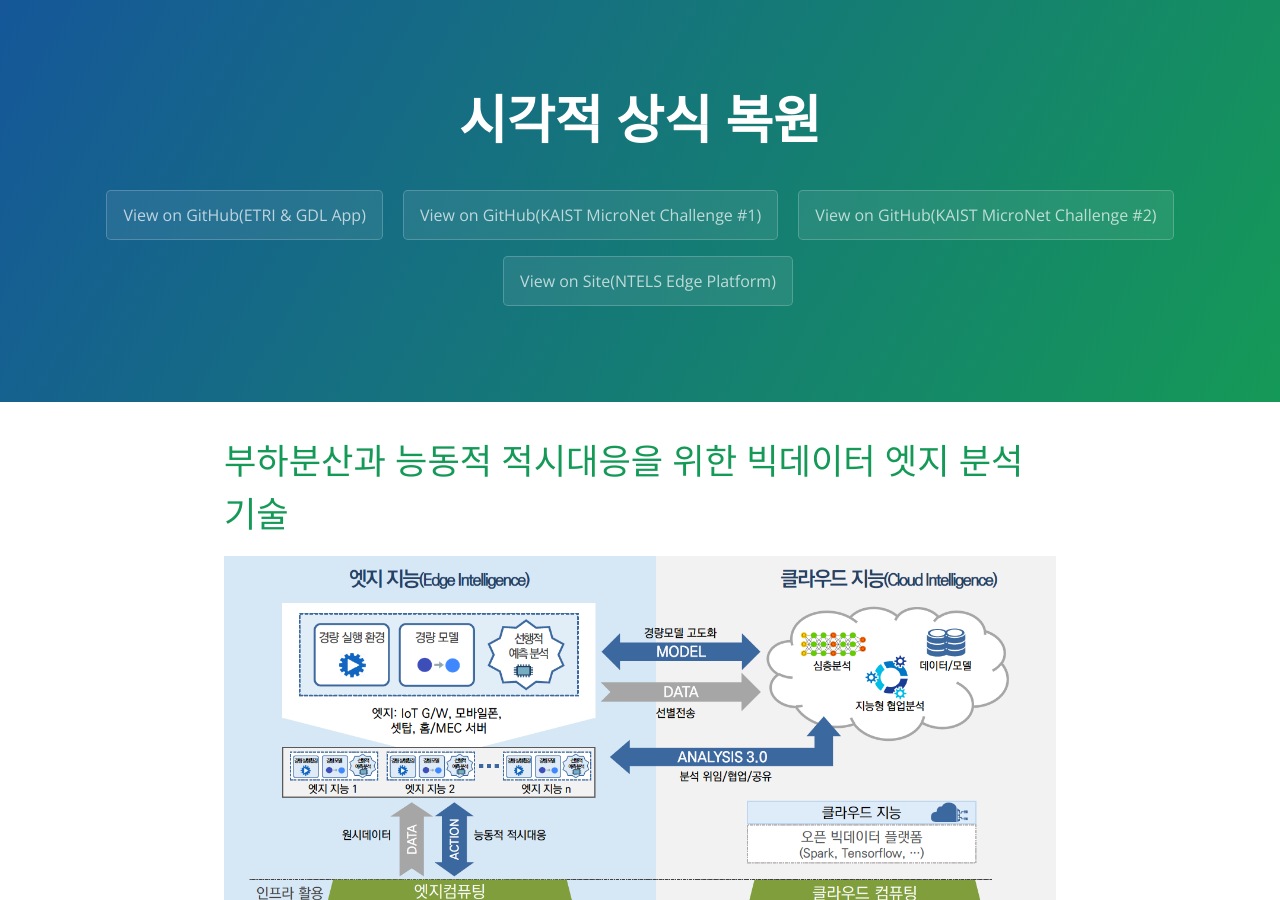
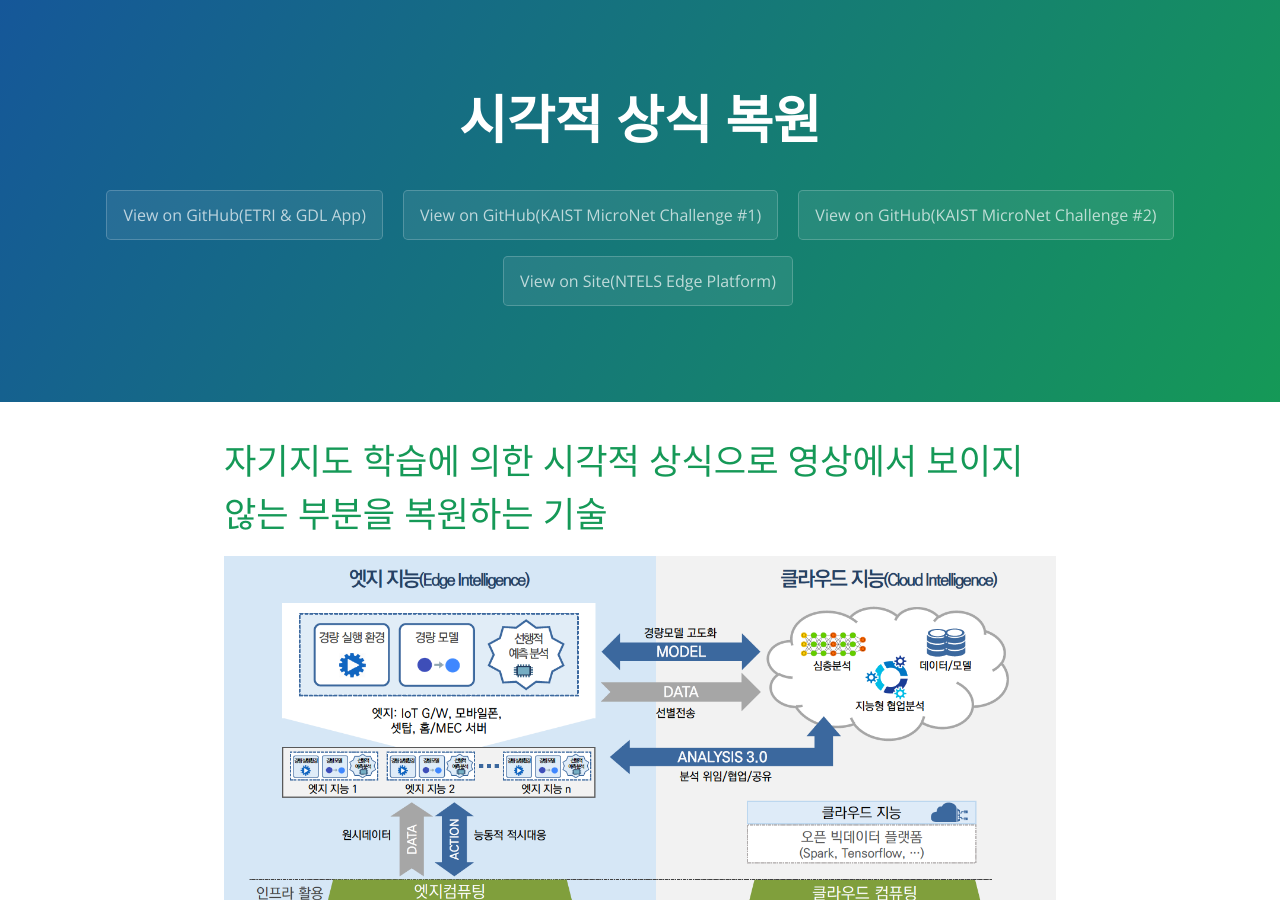
Before and after one commit to ETRI-VisualCommonSense/docs, a Jekyll site: the page built from index.html, in a window 1280 px wide and 900 px high. Built offline with Jekyll 4.4.1, drawn with Linux system fonts in a browser that asks for light colours.

Commit message:
Update index.html

```diff
--- a/index.html
+++ b/index.html
@@ -4,7 +4,7 @@ title: {{ site.name }}
 ---
 
 <div id="home">
-  <h1>부하분산과 능동적 적시대응을 위한 빅데이터 엣지 분석 기술</h1>
+  <h1>자기지도 학습에 의한 시각적 상식으로 영상에서 보이지 않는 부분을 복원하는 기술</h1>
 
 <img src="edge-system-figure.png" />
 
```
